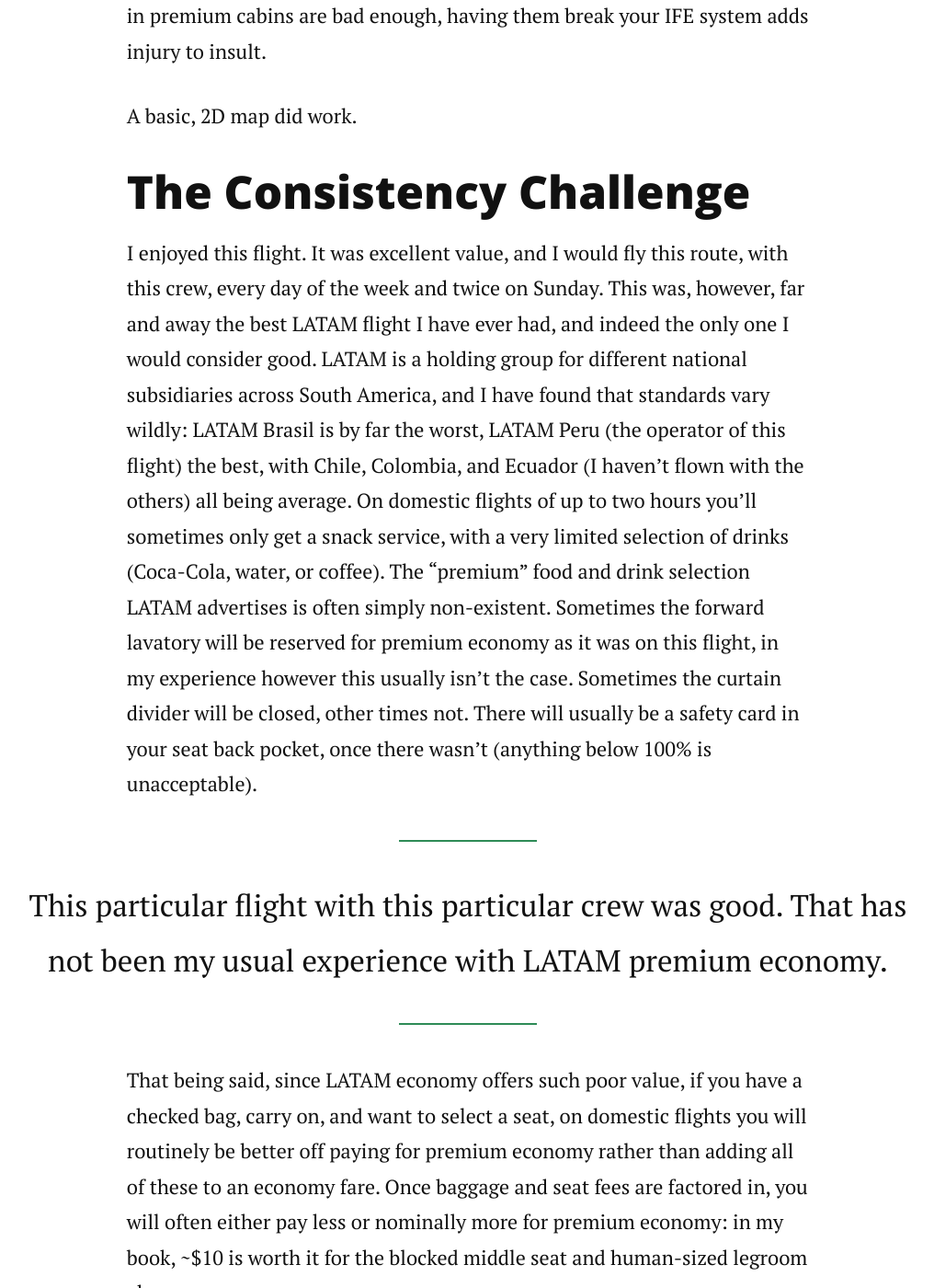
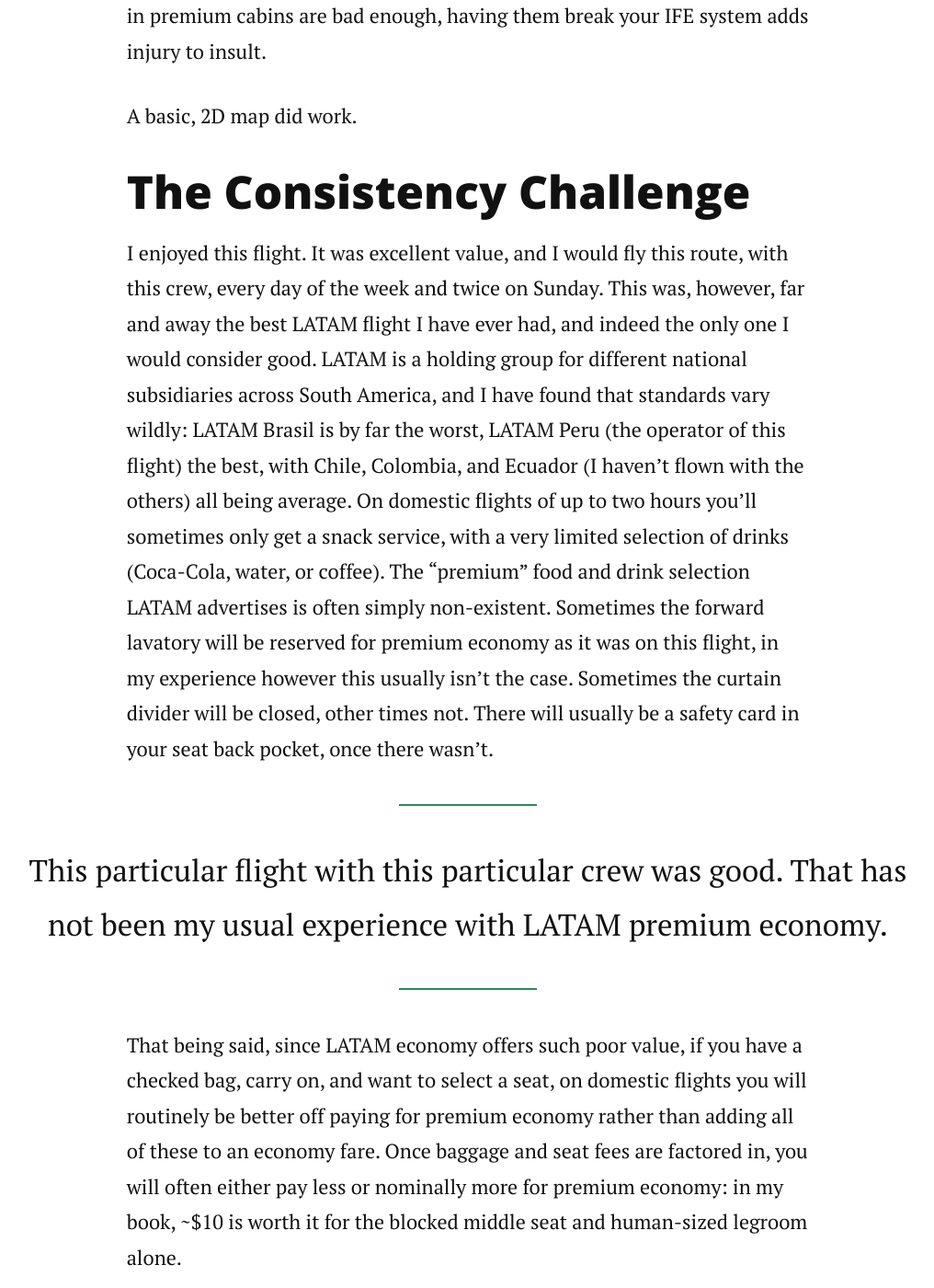
Before and after one commit to RatherBeExploring/ratherbeexploring.github.io, a Jekyll site: the page built from _posts/2026-04-10-latam-premium-economy-review-lima-to-san-jose-eurobiz-in-the-americas.markdown, in a window 1280 px wide and 1400 px high, scrolled down 14494 px. Shown: the whole window at 92% size, without its empty margins (131-1147 px from the left). Built offline with Jekyll 4.4.1, drawn with Linux system fonts in a browser that asks for light colours; nearby versions of some CDN libraries; some of the changed text lies outside the part shown.

Commit message:
Update and rename 2026-10-04-latam-premium-economy-review-lima-to-san-jose-eurobiz-in-the-americas.markdown to 2026-04-10-latam-premium-economy-review-lima-to-san-jose-eurobiz-in-the-americas.markdown
typos

```diff
--- a/_posts/2026-10-04-latam-premium-economy-review-lima-to-san-jose-eurobiz-in-the-americas.markdown
+++ b/_posts/2026-04-10-latam-premium-economy-review-lima-to-san-jose-eurobiz-in-the-americas.markdown
@@ -117,13 +117,13 @@
 
 ## The Consistency Challenge
 
-I enjoyed this flight.  It was excellent value, and I would fly this route, with this crew, every day of the week and twice on Sunday.  This was, however, far and away the best LATAM flight I have ever had, and indeed the only one I would consider good.  LATAM is a holding group for different national subsidiaries across South America, and I have found that standards vary wildly: LATAM Brasil is by far the worst, LATAM Peru (the operator of this flight) the best, with Chile, Colombia, and Ecuador (I haven't flown with the others) all being average.  On domestic flights of up to two hours you'll sometimes only get a snack service, with a very limited selection of drinks (Coca-Cola, water, or coffee).  The "premium" food and drink selection LATAM advertises is often simply non-existent.  Sometimes the forward lavatory will be reserved for premium economy as it was on this flight, in my experience however this usually isn't the case.  Sometimes the curtain divider will be closed, other times not.  There will usually be a safety card in your seat back pocket, once there wasn't (anything below 100% is unacceptable).
+I enjoyed this flight.  It was excellent value, and I would fly this route, with this crew, every day of the week and twice on Sunday.  This was, however, far and away the best LATAM flight I have ever had, and indeed the only one I would consider good.  LATAM is a holding group for different national subsidiaries across South America, and I have found that standards vary wildly: LATAM Brasil is by far the worst, LATAM Peru (the operator of this flight) the best, with Chile, Colombia, and Ecuador (I haven't flown with the others) all being average.  On domestic flights of up to two hours you'll sometimes only get a snack service, with a very limited selection of drinks (Coca-Cola, water, or coffee).  The "premium" food and drink selection LATAM advertises is often simply non-existent.  Sometimes the forward lavatory will be reserved for premium economy as it was on this flight, in my experience however this usually isn't the case.  Sometimes the curtain divider will be closed, other times not.  There will usually be a safety card in your seat back pocket, once there wasn't.
 
 <blockquote>This particular flight with this particular crew was good.  That has not been my usual experience with LATAM premium economy.</blockquote>
 
 That being said, since LATAM economy offers such poor value, if you have a checked bag, carry on, and want to select a seat, on domestic flights you will routinely be better off paying for premium economy rather than adding all of these to an economy fare.  Once baggage and seat fees are factored in, you will often either pay less or nominally more for premium economy: in my book, ~$10 is worth it for the blocked middle seat and human-sized legroom alone.
 
-LATAM seems to bring their A-game to international flights out of major hubs with lounges, like Lima.  It's a shame they don't make an effort on short- and mid-haul domestic services.
+LATAM seems to bring their A-game to international flights out of major hubs with lounges, like Lima.  It's a shame they don't make much of an effort on domestic services.
 
 ## Cost and Final Thoughts
 
```
Also changed, not shown: other parts of _posts/2026-04-10-latam-premium-economy-review-lima-to-san-jose-eurobiz-in-the-americas.markdown (+3 -3 lines).
